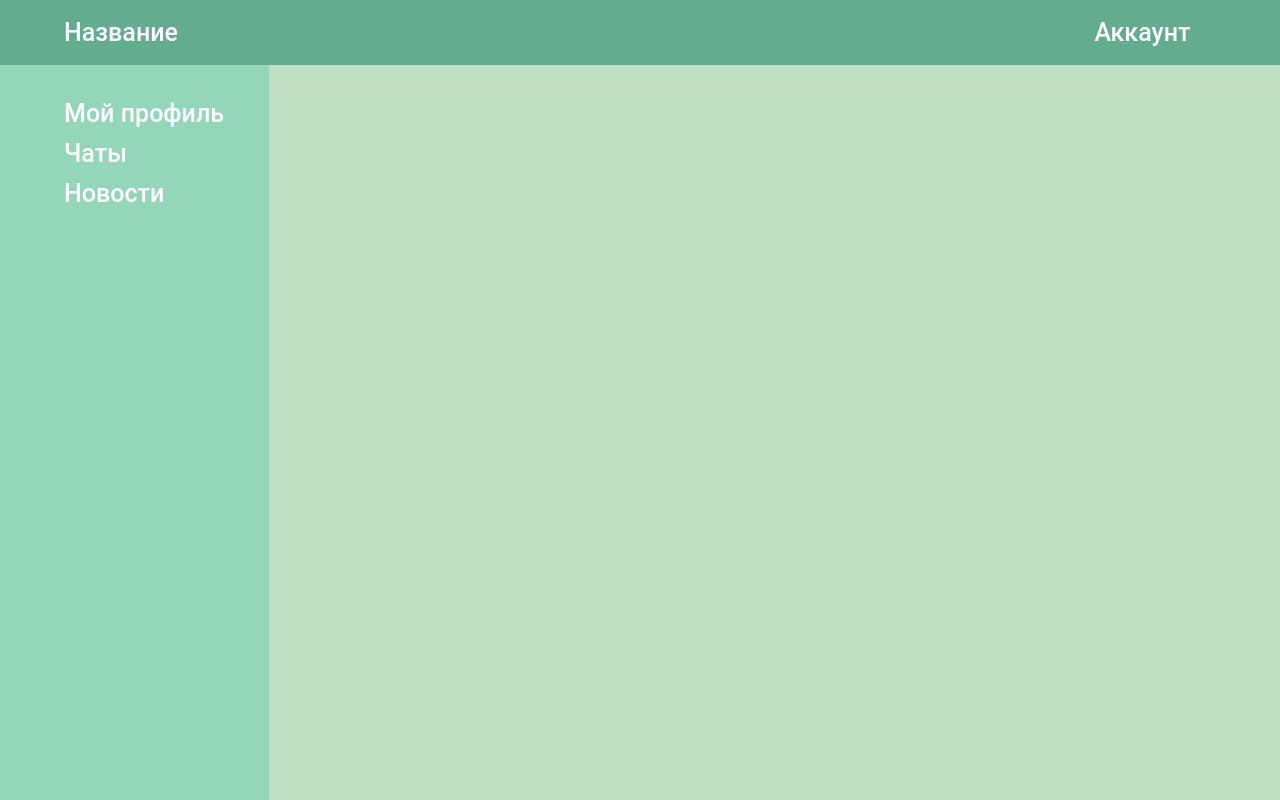
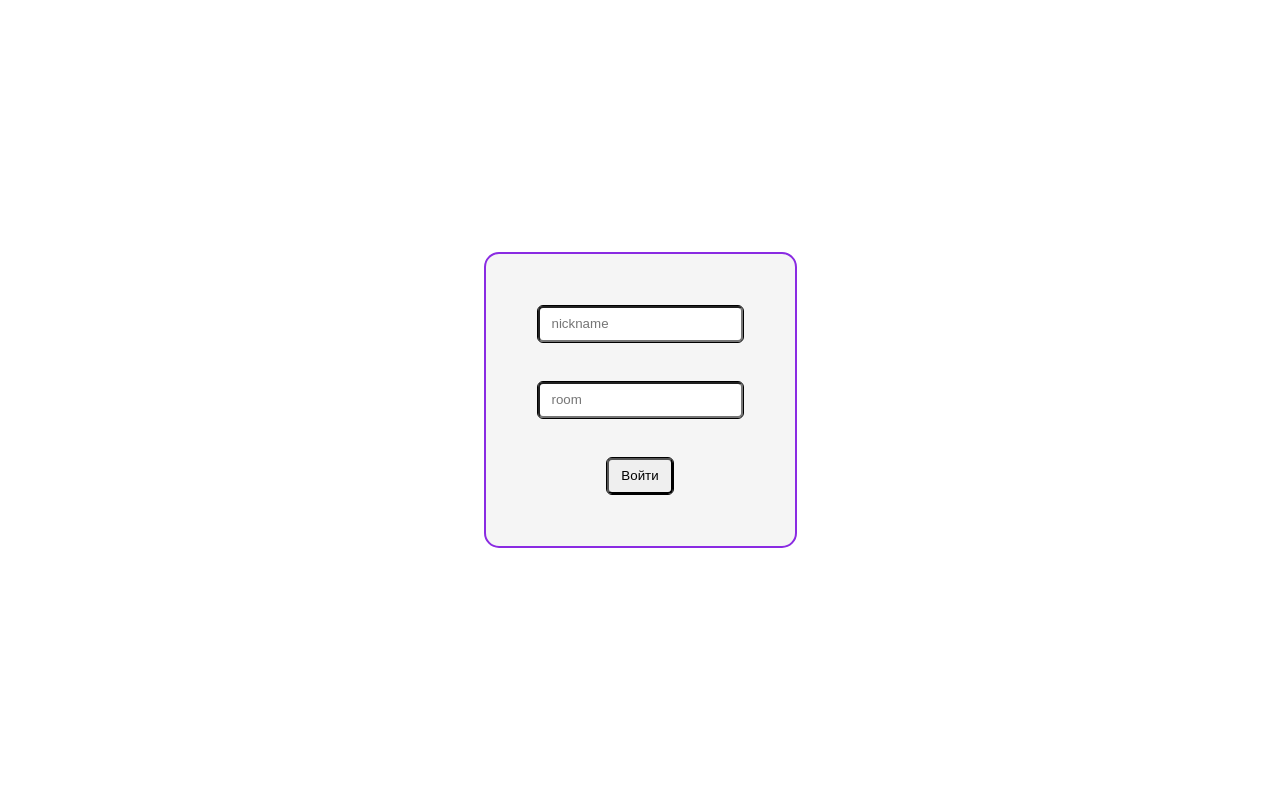
Before and after one commit to exp-of-betrayal/messanger-backend, a Flask app: template templates/index.html in a window 1280 px wide. Run offline with Flask 2, Linux system fonts and the light colour scheme; the template is opened without the code that fills it, so the values that code supplies are empty; some libraries are stand-ins or nearby versions.

Commit message:
initial commit
просто тест соединения вебсокет, создана мини версия с поддержкой комнат

```diff
--- a/templates/index.html
+++ b/templates/index.html
@@ -1,19 +1,139 @@
 <!DOCTYPE html>
-<html lang="ru" dir="ltr">
-  <head>
-    <meta charset="utf-8">
-    <title></title>
-    <link rel="stylesheet" href="main.css">
-  </head>
-  <body>
-    <div class="upper_line">
-      <div class="naz"><p>Название</p></div>
-      <div class="ac"><a href=""><p>Аккаунт</p></a></div>
+<html lang="en">
+<head>
+    <meta charset="UTF-8">
+    <title>Title</title>
+    <style>
+        body {
+            margin: 0;
+            min-width: 100vw;
+            min-height: 100vh;
+            max-width: 100vw;
+            max-height: 100vw;
+            display: flex;
+            flex-direction: column;
+            align-items: center;
+            justify-content: center;
+        }
+        .list {
+            padding-top: 5px;
+            position: relative;
+            margin: 5px;
+            height: 70vh;
+            border: 1px solid grey;
+            border-radius: 10px;
+            background: ghostwhite;
+        }
+        .form {
+            display: none;
+            width: 80%;
+        }
+        p {
+            margin-bottom: 0;
+            margin-top: 1px;
+        }
+        .system_msg {
+            font-weight: bold;
+            position: relative;
+            left: 50%;
+            transform: translateX(-50%);
+        }
+        .msg {
+            background: white;
+        }
+
+        .msg:before {
+            content: attr(data-author);
+            padding: 5px 5px 5px 10px;
+        }
+        input {
+            box-sizing: border-box;
+            margin: 20px;
+            padding: 0.375rem 0.75rem;
+            font-weight: 400;
+            line-height: 1.5;
+            outline: 1px solid black;
+            border-radius: 5px;
+        }
+        .login {
+            position: relative;
+            display: inline-flex;
+            flex-direction: column;
+            align-items: center;
+            justify-content: space-around;
+            height: 50%;
+            border: 2px solid blueviolet;
+            border-radius: 15px;
+            background: whitesmoke;
+            padding: 2em;
+        }
+    </style>
+</head>
+<body>
+    <div class="govno login">
+        <input type="text" class="name" placeholder="nickname">
+        <input type="text" class="room" placeholder="room">
+        <input type="button" class="confirm" value="Войти">
     </div>
-    <div class="menu">
-      <a href=""><p>Мой профиль</p></a>
-      <a href=""><p>Чаты</p></a>
-      <a href=""><p>Новости</p></a>
+    <div class="form">
+        <div class="list">
+
+        </div>
+        <input type="text" class="text">
+        <input type="button" class="btn" value="send">
     </div>
-  </body>
+    <script src="https://cdnjs.cloudflare.com/ajax/libs/socket.io/4.0.1/socket.io.js" integrity="sha512-q/dWJ3kcmjBLU4Qc47E4A9kTB4m3wuTY7vkFJDTZKjTs8jhyGQnaUrxa0Ytd0ssMZhbNua9hE+E7Qv1j+DyZwA==" crossorigin="anonymous"></script>
+    <script type="text/javascript" charset="utf-8">
+        const data = {
+            author:"anonymous",
+            text:"(empty)",
+            room:""
+        }
+        const form1 = document.querySelector('.login')
+        const form2 = document.querySelector('.form')
+        const form1_conf = document.querySelector('.confirm')
+        const form1_inp = document.querySelector('.name')
+        const form1_room = document.querySelector('.room')
+        const socket = io();
+        const list = document.querySelector('.list')
+        const inp = document.querySelector('.text')
+        const btn = document.querySelector('.btn')
+
+
+        form1_conf.addEventListener('click', function () {
+            data['author'] = form1_inp.value
+            data['room'] = form1_room.value
+            form1.style.display = 'None'
+            form2.style.display = 'unset'
+            socket.emit('my_event', data);
+        })
+
+        // socket io zone
+
+
+        btn.addEventListener('click', function () {
+            data['text'] = inp.value
+          socket.emit('send_msg', data);
+        }, false)
+
+        socket.on('new_msg', function(msg) {
+            console.log(msg);
+            const p = document.createElement('p');
+            p.classList.add('msg');
+            p.innerHTML = msg['text'];
+            p.setAttribute('data-author', msg['author']+" :");
+            list.append(p);
+        })
+        socket.on('sistem_msg', function(s_msg) {
+            const p = document.createElement('p');
+            p.classList.add('msg', 'system_msg');
+            p.innerHTML = s_msg['msg'];
+            list.append(p);
+        })
+        window.addEventListener('beforeunload', function() {
+            socket.emit('close', data)
+        });
+    </script>
+
+</body>
 </html>
```
Also changed, not shown: main.py (added, +36 -0 lines).
